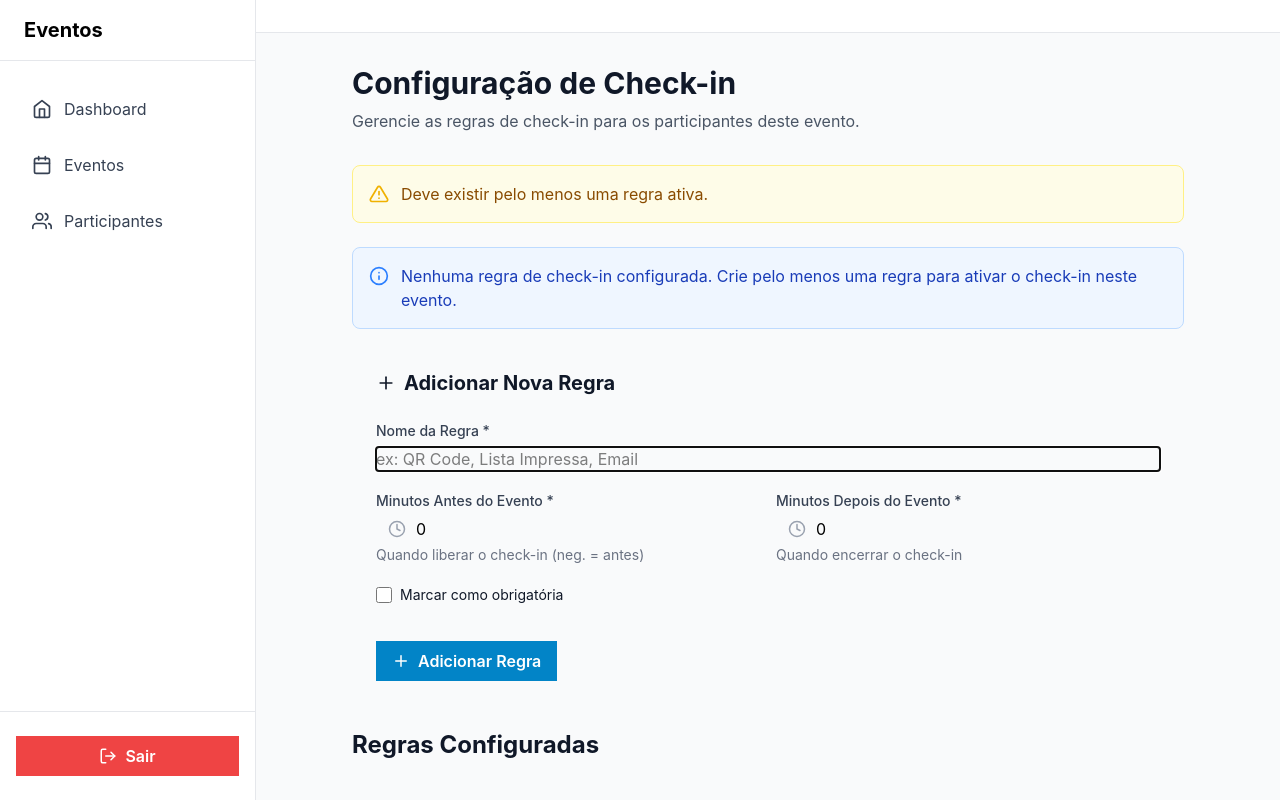
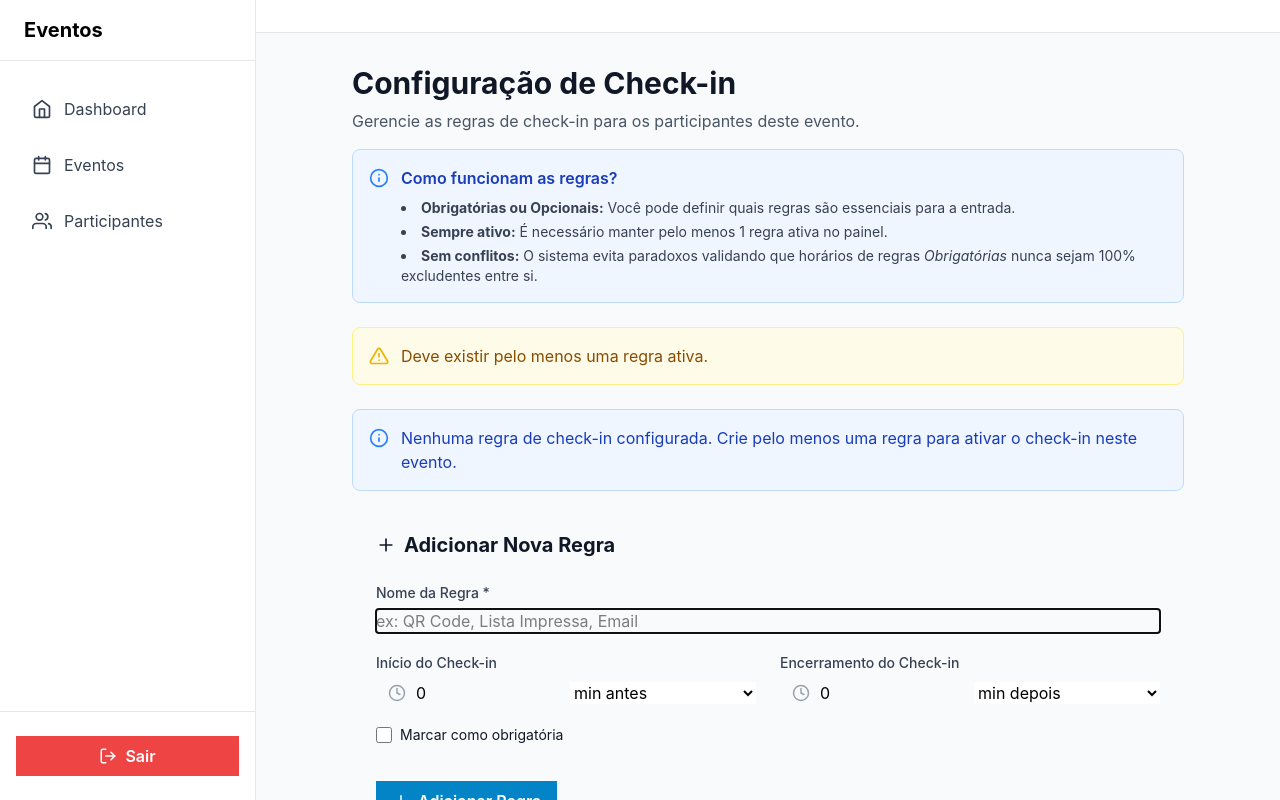
Before and after one commit to geovannaadomingos/sistema-eventos, a React (Vite) app: page /eventos/1/regras-checkin in a window 1280 px wide. Built offline with nearby package versions, Linux system fonts and the light colour scheme; sample sign-in values are in the browser's storage.

Commit message:
feat(ui): improve UX and copy on check-in rules and dashboard
This commit improves the check-in rules configuration by adding a descriptive info alert and formatting the validation windows. It also updates the wording on the dashboard cards to make the data visualization more explicit.

```diff
--- a/src/pages/CheckinRules/index.tsx
+++ b/src/pages/CheckinRules/index.tsx
@@ -19,11 +19,22 @@ import {
 import Button from '../../components/ui/Button';
 import Input from '../../components/ui/Input';
 import Checkbox from '../../components/ui/Checkbox';
+import Select from '../../components/ui/Select';
 import Card from '../../components/ui/Card';
 import Alert from '../../components/ui/Alert';
 import LoadingSpinner from '../../components/ui/LoadingSpinner';
 import Modal from '../../components/ui/Modal';
 import clsx from 'clsx';
+
+function formatRuleWindow(startMinutes: number, endMinutes: number) {
+  const formatTime = (minutes: number) => {
+    if (minutes === 0) return 'no momento do evento';
+    if (minutes < 0) return `${Math.abs(minutes)} min antes do evento`;
+    return `${Math.abs(minutes)} min após o evento`;
+  };
+
+  return `Inicia ${formatTime(startMinutes)} e encerra ${formatTime(endMinutes)}`;
+}
 
 export default function CheckinRules() {
   const { id: eventId } = useParams();
@@ -40,8 +51,10 @@ export default function CheckinRules() {
 
   const [form, setForm] = useState({
     name: '',
-    startOffsetMinutes: 0,
-    endOffsetMinutes: 0,
+    startOffsetValue: 0,
+    startOffsetUnit: 'before',
+    endOffsetValue: 0,
+    endOffsetUnit: 'after',
     required: false,
     active: true,
   });
@@ -69,7 +82,18 @@ export default function CheckinRules() {
 
   const errors: Record<string, string> = {};
   if (!form.name.trim()) errors.name = 'Nome da regra é obrigatório';
-  if (form.startOffsetMinutes > form.endOffsetMinutes) {
+
+  const calcStart =
+    form.startOffsetUnit === 'before'
+      ? -Math.abs(form.startOffsetValue)
+      : Math.abs(form.startOffsetValue);
+
+  const calcEnd =
+    form.endOffsetUnit === 'before'
+      ? -Math.abs(form.endOffsetValue)
+      : Math.abs(form.endOffsetValue);
+
+  if (calcStart > calcEnd) {
     errors.window = 'Janela inicial não pode ser maior que a final';
   }
 
@@ -87,8 +111,8 @@ export default function CheckinRules() {
       if (editingRuleId) {
         const updated = await updateCheckinRule(editingRuleId, {
           name: form.name,
-          startOffsetMinutes: form.startOffsetMinutes,
-          endOffsetMinutes: form.endOffsetMinutes,
+          startOffsetMinutes: calcStart,
+          endOffsetMinutes: calcEnd,
           required: form.required,
         });
 
@@ -97,7 +121,11 @@ export default function CheckinRules() {
         );
       } else {
         const rule = await createCheckinRule({
-          ...form,
+          name: form.name,
+          startOffsetMinutes: calcStart,
+          endOffsetMinutes: calcEnd,
+          required: form.required,
+          active: form.active,
           eventId,
         });
 
@@ -105,8 +133,10 @@ export default function CheckinRules() {
       }
       setForm({
         name: '',
-        startOffsetMinutes: 0,
-        endOffsetMinutes: 0,
+        startOffsetValue: 0,
+        startOffsetUnit: 'before',
+        endOffsetValue: 0,
+        endOffsetUnit: 'after',
         required: false,
         active: true,
       });
@@ -123,20 +153,25 @@ export default function CheckinRules() {
   function handleEditRule(rule: CheckinRule) {
     setForm({
       name: rule.name,
-      startOffsetMinutes: rule.startOffsetMinutes,
-      endOffsetMinutes: rule.endOffsetMinutes,
+      startOffsetValue: Math.abs(rule.startOffsetMinutes),
+      startOffsetUnit: rule.startOffsetMinutes < 0 ? 'before' : 'after',
+      endOffsetValue: Math.abs(rule.endOffsetMinutes),
+      endOffsetUnit: rule.endOffsetMinutes < 0 ? 'before' : 'after',
       required: rule.required,
       active: rule.active,
     });
     setEditingRuleId(rule.id);
     setFormErrors({});
+    window.scrollTo({ top: 0, behavior: 'smooth' });
   }
 
   function handleCancelEdit() {
     setForm({
       name: '',
-      startOffsetMinutes: 0,
-      endOffsetMinutes: 0,
+      startOffsetValue: 0,
+      startOffsetUnit: 'before',
+      endOffsetValue: 0,
+      endOffsetUnit: 'after',
       required: false,
       active: true,
     });
@@ -182,13 +217,27 @@ export default function CheckinRules() {
 
   return (
     <main className="p-6 lg:p-8 max-w-4xl mx-auto">
-      <div className="mb-8">
+      <div className="mb-6">
         <h1 className="text-3xl font-bold text-gray-900 mb-2">
           Configuração de Check-in
         </h1>
-        <p className="text-gray-600">
+        <p className="text-gray-600 mb-4">
           Gerencie as regras de check-in para os participantes deste evento.
         </p>
+
+        <Alert type="info" closable={false} title="Como funcionam as regras?">
+          <ul className="list-disc list-inside space-y-1 text-sm mt-2 text-gray-700">
+            <li>
+              <strong>Obrigatórias ou Opcionais:</strong> Você pode definir quais regras são essenciais para a entrada.
+            </li>
+            <li>
+              <strong>Sempre ativo:</strong> É necessário manter pelo menos 1 regra ativa no painel.
+            </li>
+            <li>
+              <strong>Sem conflitos:</strong> O sistema evita paradoxos validando que horários de regras <em>Obrigatórias</em> nunca sejam 100% excludentes entre si.
+            </li>
+          </ul>
+        </Alert>
       </div>
 
       {validationErrors.length > 0 && (
@@ -238,33 +287,68 @@ export default function CheckinRules() {
               disabled={loading || creating}
             />
 
-            <div className="grid grid-cols-1 md:grid-cols-2 gap-4">
+            <div className="grid grid-cols-1 md:grid-cols-2 gap-6">
+              <div className="space-y-2">
+                <label className="block text-sm font-medium text-gray-700">
+                  Início do Check-in
+                </label>
+                <div className="flex gap-2">
                   <Input
-                label="Minutos Antes do Evento *"
                     type="number"
-                value={form.startOffsetMinutes}
+                    min="0"
+                    value={form.startOffsetValue}
                     onChange={(e) =>
                       setForm({
                         ...form,
-                    startOffsetMinutes: Number(e.target.value),
+                        startOffsetValue: Number(e.target.value),
                       })
                     }
-                helperText="Quando liberar o check-in (neg. = antes)"
                     icon={<FiClock size={18} />}
                     disabled={loading || creating}
                   />
+                  <Select
+                    value={form.startOffsetUnit}
+                    onChange={(e) =>
+                      setForm({ ...form, startOffsetUnit: e.target.value })
+                    }
+                    disabled={loading || creating}
+                  >
+                    <option value="before">min antes</option>
+                    <option value="after">min depois</option>
+                  </Select>
+                </div>
+              </div>
 
+              <div className="space-y-2">
+                <label className="block text-sm font-medium text-gray-700">
+                  Encerramento do Check-in
+                </label>
+                <div className="flex gap-2">
                   <Input
-                label="Minutos Depois do Evento *"
                     type="number"
-                value={form.endOffsetMinutes}
+                    min="0"
+                    value={form.endOffsetValue}
                     onChange={(e) =>
-                  setForm({ ...form, endOffsetMinutes: Number(e.target.value) })
+                      setForm({
+                        ...form,
+                        endOffsetValue: Number(e.target.value),
+                      })
                     }
-                helperText="Quando encerrar o check-in"
                     icon={<FiClock size={18} />}
                     disabled={loading || creating}
                   />
+                  <Select
+                    value={form.endOffsetUnit}
+                    onChange={(e) =>
+                      setForm({ ...form, endOffsetUnit: e.target.value })
+                    }
+                    disabled={loading || creating}
+                  >
+                    <option value="before">min antes</option>
+                    <option value="after">min depois</option>
+                  </Select>
+                </div>
+              </div>
             </div>
 
             {formErrors.window && (
@@ -319,7 +403,16 @@ export default function CheckinRules() {
         ) : (
           <div className="space-y-3">
             {rules.map((rule) => (
-              <Card key={rule.id} className="transition-all hover:shadow-lg">
+              <Card
+                key={rule.id}
+                className={clsx(
+                  'transition-all hover:shadow-lg',
+                  rule.id === editingRuleId &&
+                  'border-2 border-primary-500 shadow-md',
+                  !rule.active &&
+                  'bg-gray-50 opacity-75 border-l-4 border-l-gray-300'
+                )}
+              >
                 <div className="flex items-start justify-between gap-4">
                   <div className="flex-1">
                     <div className="flex items-center gap-2 mb-2">
@@ -343,9 +436,11 @@ export default function CheckinRules() {
                         <span className="text-gray-600">
                           Janela de Validação:
                         </span>
-                        <p className="text-gray-900 font-mono">
-                          {rule.startOffsetMinutes} min antes até{' '}
-                          {rule.endOffsetMinutes} min depois
+                        <p className="text-gray-900 font-medium">
+                          {formatRuleWindow(
+                            rule.startOffsetMinutes,
+                            rule.endOffsetMinutes
+                          )}
                         </p>
                       </div>
                       <div>
--- a/src/pages/Dashboard/index.tsx
+++ b/src/pages/Dashboard/index.tsx
@@ -76,9 +76,10 @@ export default function Dashboard() {
             </div>
           </div>
           <div className="flex-1">
-            <p className="text-sm text-gray-600 mb-1">Total de Eventos</p>
+            <p className="text-sm text-gray-600 mb-1">Total na Plataforma</p>
             <p className="text-3xl font-bold text-gray-900">
-              {data.totalEvents}
+              {data.totalEvents}{' '}
+              <span className="text-sm font-normal text-gray-500">eventos</span>
             </p>
           </div>
         </Card>
@@ -100,7 +101,7 @@ export default function Dashboard() {
 
       <section className="mb-8">
         <h2 className="text-2xl font-bold text-gray-900 mb-4">
-          Próximos Eventos
+          Próximos Eventos <span className="text-base font-normal text-gray-500">(Ativos)</span>
         </h2>
 
         {data.upcomingEvents.length === 0 ? (
@@ -121,11 +122,6 @@ export default function Dashboard() {
                   <p className="text-sm text-gray-600 mt-1">
                     {new Date(event.date).toLocaleString('pt-BR')}
                   </p>
-                </div>
-                <div className="text-right">
-                  <span className="inline-block px-3 py-1 bg-primary-100 text-primary-700 rounded-full text-sm font-medium">
-                    Próximo
-                  </span>
                 </div>
               </Card>
             ))}
```
Lines whose indentation alone changed are shown as unchanged.
